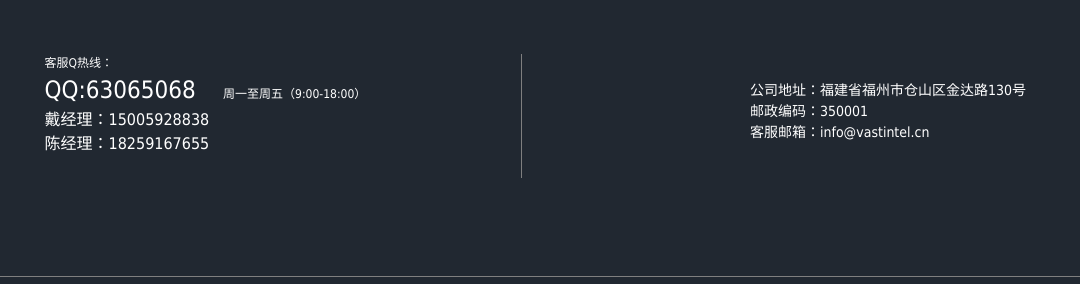
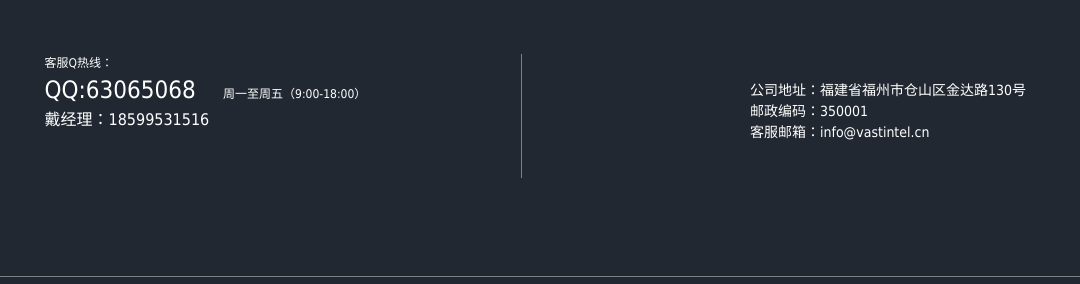
Before and after one commit to moooooooy/haohanSmart, a plain HTML site: page contact.html in a window 1280 px wide. Shown: the part 1312-1596 px from the top of the page, 200-1280 px from the left. Drawn offline with Linux system fonts and the light colour scheme.

Commit message:
Update contact.html

```diff
--- a/contact.html
+++ b/contact.html
@@ -194,7 +194,6 @@ if (!(/msie [6|7|8|9]/i.test(navigator.userAgent))){
 <div style="color:#666666;font-family:微软雅黑;font-size:16px;"><br>
 </div>
 <span style="color:#666666;font-family:微软雅黑;font-size:16px;"><span style="line-height:26px;"><div>合作咨询QQ：63065068 &nbsp; &nbsp; &nbsp; &nbsp; &nbsp; &nbsp; &nbsp; 　</div>
-<!-- <div>电话：020-00000000 &nbsp; &nbsp; &nbsp; &nbsp; &nbsp; &nbsp; &nbsp; &nbsp; &nbsp; &nbsp; 　 &nbsp; 合作：2000000000 &nbsp; &nbsp; &nbsp; &nbsp;</div> -->
 <div>邮箱：info@vastintel.cn</div>
 </span></span></div><div class="diyStyle">
 
@@ -405,8 +404,8 @@ if (!(/msie [6|7|8|9]/i.test(navigator.userAgent))){
 
 <div class="diyStyle"><span style="color:#ffffff;">客服Q热线：</span></div>
 <p><span style="font-size:24px;color:#ffffff;">QQ:63065068 &nbsp; &nbsp;<span style="font-size:12px;color:#ffffff;">周一至周五（9:00-18:00）</span></span></p>
-<p><span style="font-size:16px;color:#ffffff;">戴经理：15005928838&nbsp; &nbsp;</p>
-<p><span style="font-size:16px;color:#ffffff;">陈经理：18259167655</span></p><div class="diyStyle">
+<p><span style="font-size:16px;color:#ffffff;">戴经理：18599531516&nbsp; &nbsp;</p>
+<div class="diyStyle">
 
 </div>    <div class="diyStyle">
 
```
